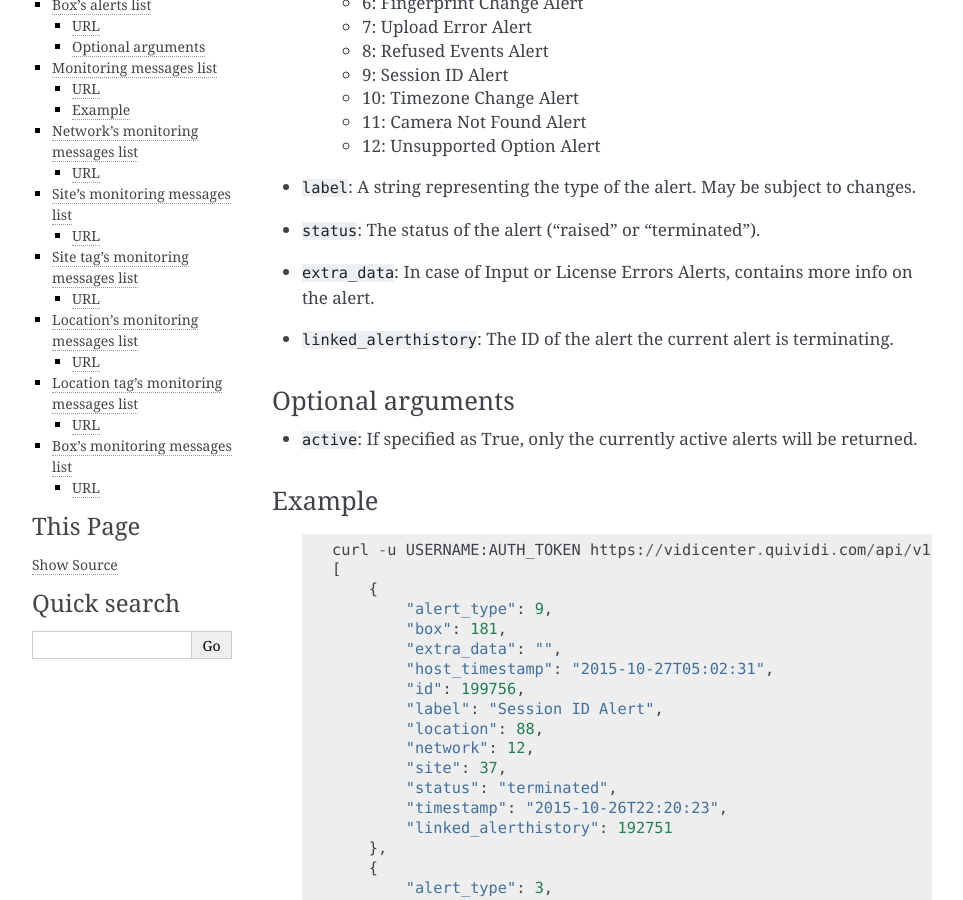
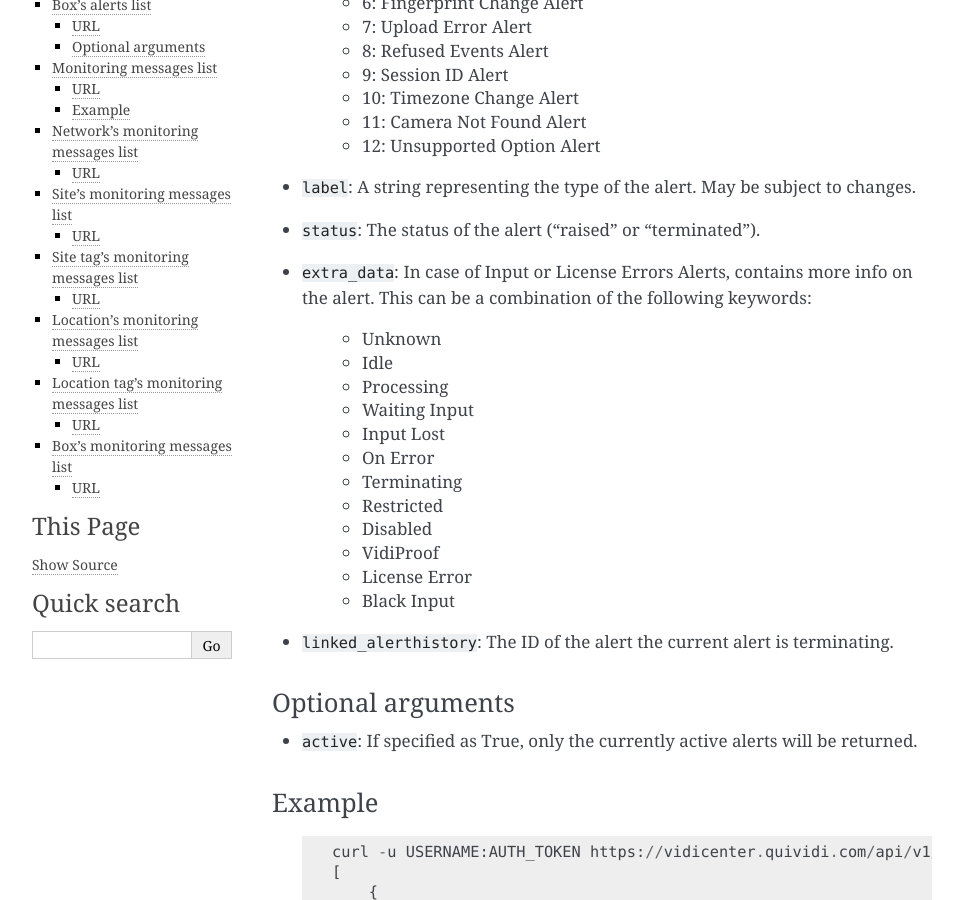
Before and after one commit to quividi/vidicenter-api-documentation, a Sphinx documentation site: the page built from docs/source/status.rst, in a window 1280 px wide and 900 px high, scrolled down 591 px. Shown: the whole window, without its empty margins (148-1111 px from the left). Built offline with Sphinx 7.4.7, drawn with Linux system fonts in a browser that asks for light colours.

Commit message:
Evol [#178001212] Add more info about extra_data field

```diff
--- a/docs/source/status.rst
+++ b/docs/source/status.rst
@@ -38,7 +38,21 @@ Notable data keys
 
 * ``label``: A string representing the type of the alert. May be subject to changes.
 * ``status``: The status of the alert ("raised" or "terminated").
-* ``extra_data``: In case of Input or License Errors Alerts, contains more info on the alert.
+* ``extra_data``: In case of Input or License Errors Alerts, contains more info on the alert. This can be a combination of the following keywords:
+
+    * Unknown
+    * Idle
+    * Processing
+    * Waiting Input
+    * Input Lost
+    * On Error
+    * Terminating
+    * Restricted
+    * Disabled
+    * VidiProof
+    * License Error
+    * Black Input
+
 * ``linked_alerthistory``: The ID of the alert the current alert is terminating.
 
 Optional arguments
```
